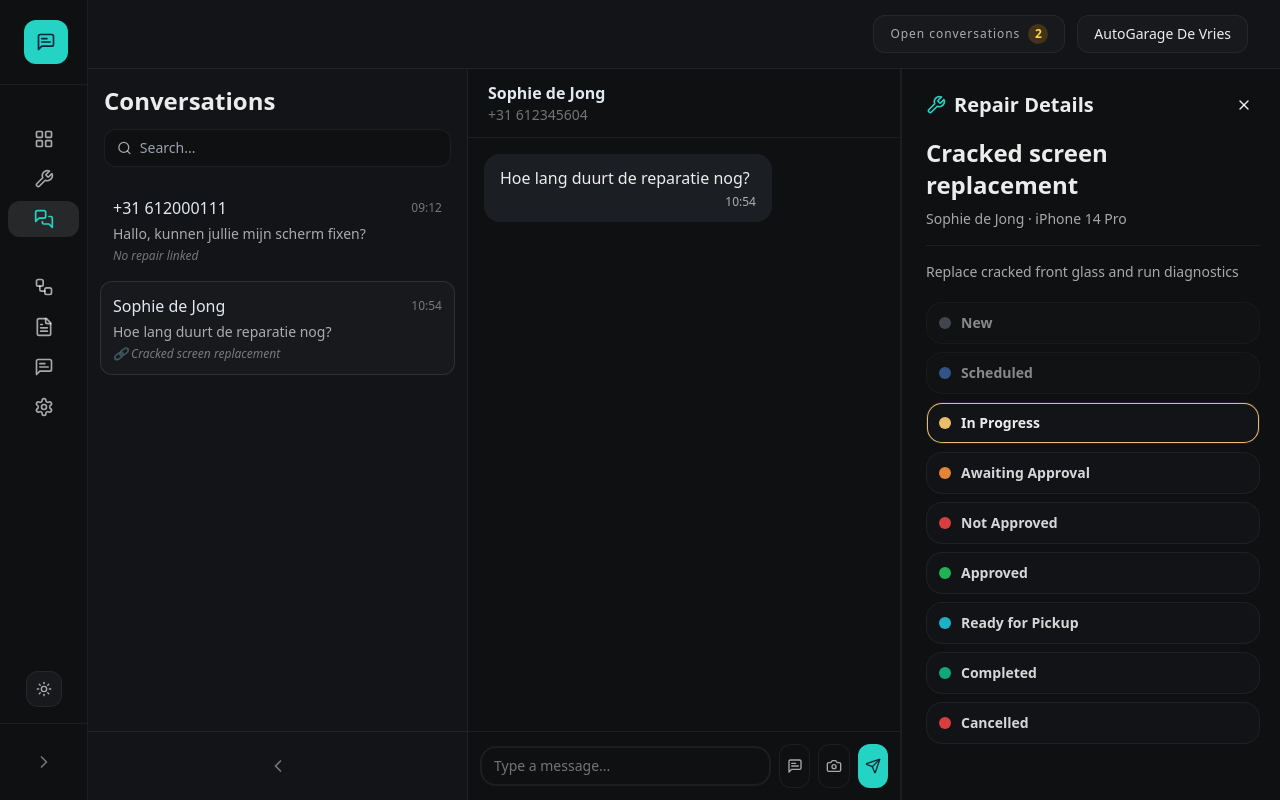
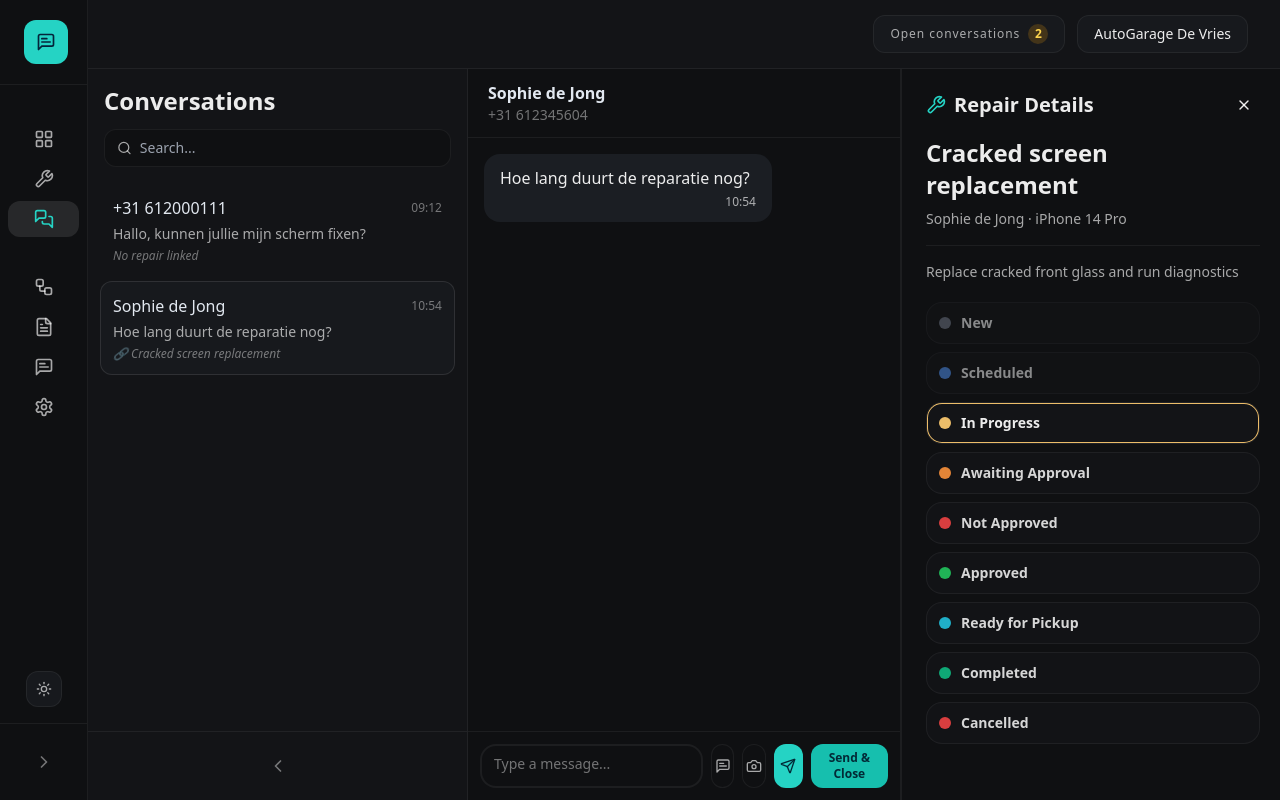
Before and after one commit to botexpertsnl/reparatie_melder_app, a Next.js app: page /conversations in a window 1280 px wide. Built offline with nearby package versions, Linux system fonts and the light colour scheme.

Commit message:
Enhance conversation composer with close action

```diff
--- a/app/(app)/conversations/page.tsx
+++ b/app/(app)/conversations/page.tsx
@@ -209,6 +209,7 @@ function ConversationsPageContent() {
   });
   const messageWindowRef = useRef<HTMLDivElement | null>(null);
   const imageInputRef = useRef<HTMLInputElement | null>(null);
+  const messageInputRef = useRef<HTMLTextAreaElement | null>(null);
 
   const threadIdParam = searchParams.get("threadId");
 
@@ -294,6 +295,17 @@ function ConversationsPageContent() {
     };
   }, []);
 
+  useEffect(() => {
+    const inputElement = messageInputRef.current;
+    if (!inputElement) return;
+
+    const baseHeight = 44;
+    const expandedHeight = 88;
+    inputElement.style.height = `${baseHeight}px`;
+    const nextHeight = inputElement.scrollHeight > baseHeight ? expandedHeight : baseHeight;
+    inputElement.style.height = `${nextHeight}px`;
+  }, [message]);
+
   const selectedThread = useMemo(
     () => threads.find((thread) => thread.id === selectedThreadId) ?? null,
     [threads, selectedThreadId]
@@ -326,7 +338,7 @@ function ConversationsPageContent() {
     messageWindowRef.current.scrollTop = messageWindowRef.current.scrollHeight;
   }, [selectedThreadId, selectedThread?.messages.length]);
 
-  const sendMessage = () => {
+  const sendMessage = ({ closeConversation = false }: { closeConversation?: boolean } = {}) => {
     if (!selectedThread || !message.trim()) return;
 
     setThreads((prev) =>
@@ -336,7 +348,7 @@ function ConversationsPageContent() {
               ...thread,
               preview: message.trim(),
               updatedAt: "Now",
-              open: true,
+              open: closeConversation ? false : true,
               messages: [
                 ...thread.messages,
                 {
@@ -465,6 +477,19 @@ function ConversationsPageContent() {
 
   const showRepairColumn = showRepairPanel && Boolean(linkedRepair);
   const showMobileRepairDrawer = Boolean(selectedThread && linkedRepair);
+
+  useEffect(() => {
+    setThreads((prev) => {
+      let hasChanges = false;
+      const updated = prev.map((thread) => {
+        const latestMessage = thread.messages[thread.messages.length - 1];
+        if (latestMessage?.role !== "customer" || thread.open) return thread;
+        hasChanges = true;
+        return { ...thread, open: true };
+      });
+      return hasChanges ? updated : prev;
+    });
+  }, [threads]);
 
   return (
     <div
@@ -685,11 +710,14 @@ function ConversationsPageContent() {
                 style={{ borderColor: "var(--border)" }}
               >
                 <div className="flex items-center gap-2">
-                  <input
-                    className="input chat-input"
+                  <textarea
+                    ref={messageInputRef}
+                    className="input chat-input resize-none"
                     placeholder="Type a message..."
                     value={message}
                     onChange={(event) => setMessage(event.target.value)}
+                    rows={1}
+                    style={{ minHeight: "44px", maxHeight: "88px" }}
                   />
                   <button
                     type="button"
@@ -709,10 +737,17 @@ function ConversationsPageContent() {
                   </button>
                   <button
                     type="button"
-                    onClick={sendMessage}
-                    className="inline-flex h-11 w-11 items-center justify-center rounded-xl bg-[#25d3c4] text-[#022a36]"
+                    onClick={() => sendMessage()}
+                    className="inline-flex h-11 w-14 items-center justify-center rounded-xl bg-[#25d3c4] text-[#022a36]"
                   >
                     <Send className="h-4 w-4" />
+                  </button>
+                  <button
+                    type="button"
+                    onClick={() => sendMessage({ closeConversation: true })}
+                    className="inline-flex h-11 w-32 items-center justify-center rounded-xl bg-[#16bfae] px-3 text-xs font-semibold text-[#022a36]"
+                  >
+                    Send & Close
                   </button>
                 </div>
                 <input
```
